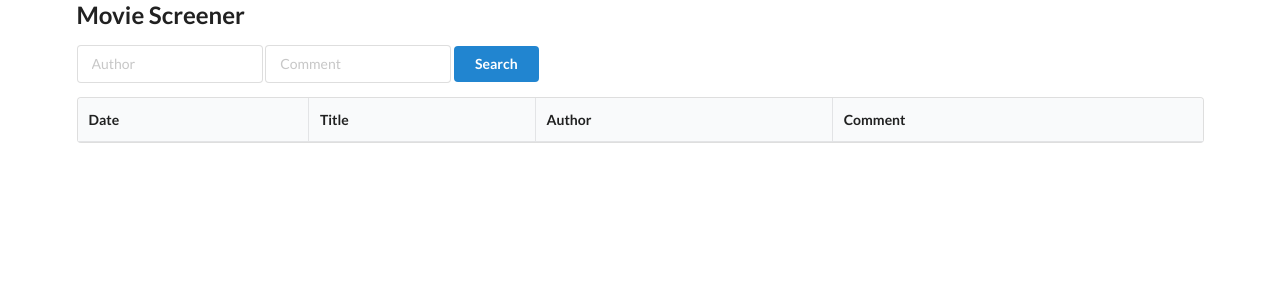
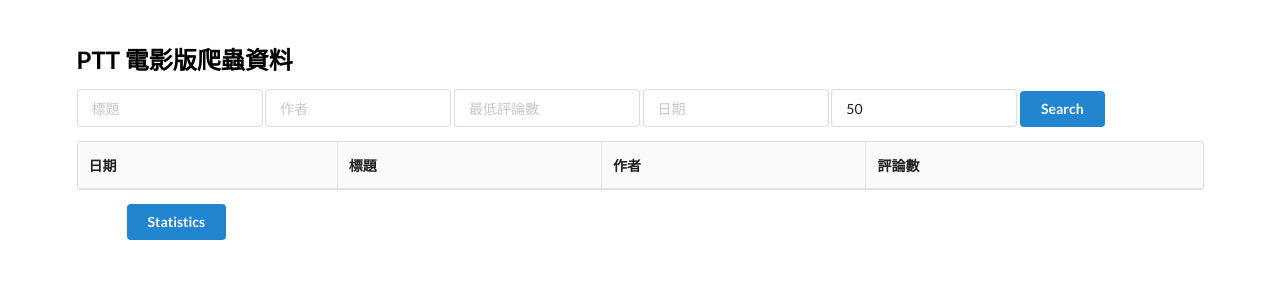
Before and after one commit to yihsuanko/ptt_movie_crawler, a FastAPI app: page / in a window 1280 px wide. Shown: the top 300 px of the page. Run offline with FastAPI, Linux system fonts and the light colour scheme; data comes from the database, SQL or seed files in the repository; data that the repository does not hold is empty; some libraries are stand-ins or nearby versions.

Commit message:
statistics

```diff
--- a/main.py
+++ b/main.py
@@ -1,3 +1,4 @@
+from datetime import datetime
 import models
 # import ptt_crawler
 import pandas as pd
@@ -31,7 +32,7 @@ def get_db():
         db.close()
 
 @app.get("/") # 指定 api 路徑 (get方法)
-def home(request: Request, date = "", title = "", author = "", comment = "", limit: int = 50, page_num: int = 1, db: Session = Depends(get_db)):
+def home(request: Request , date = "", title = "", author = "", comment = "", limit: int = 50, page_num: int = 1, db: Session = Depends(get_db)):
     """
     display the movie creener dashboard / homepage
     """
@@ -41,23 +42,32 @@ def home(request: Request, date = "", title = "", author = "", comment = "", lim
 
     # date_length = ptt_crawler.data_length
     movies= db.query(Movie)
-    # if title != "":
-    #     movies = movies.filter(title in Movie.title)
-
+    if date != "":
+        date_m, date_d = date.split("/")
+        if len(date_m) == 1:
+            date_m = " {}".format(date_m)
+        if len(date_d) == 1:
+            date_d = "0{}".format(date_d)
+        date = date_m + "/" + date_d
+        movies = movies.filter(Movie.date == date)
     if author != "":
         movies = movies.filter(Movie.author == author)
 
     if comment != "":
         movies = movies.filter(Movie.comment > comment)
 
+    if title != "":
+        movies = movies.filter(Movie.title.like("%{}%".format(title)))
+
     skip = (page_num - 1) * limit
     data_length = movies.offset(skip).count()
-    print(data_length)
+    # print(data_length)
     movies = movies.offset(skip).limit(limit)
 
     response = {
         "request": request,
         "movies": movies,
+        "limit": limit,
         "page_num": page_num,
         "pagination":{}
     }
@@ -68,16 +78,16 @@ def home(request: Request, date = "", title = "", author = "", comment = "", lim
         response["pagination"]["next"] = None
 
         if page_num > 1:
-            response["pagination"]["previous"] = f"?page_num={page_num-1}&author={author}&date={date}&comment={comment}"
+            response["pagination"]["previous"] = f"?page_num={page_num-1}&author={author}&date={date}&comment={comment}&limit={limit}"
         else:
             response["pagination"]["previous"] = None
     else:
         if page_num > 1:
-            response["pagination"]["previous"] = f"?page_num={page_num-1}&author={author}&date={date}&comment={comment}"
+            response["pagination"]["previous"] = f"?page_num={page_num-1}&author={author}&date={date}&comment={comment}&limit={limit}"
         else:
             response["pagination"]["previous"] = None
 
-        response["pagination"]["next"] = f"?page_num={page_num+1}&author={author}&date={date}&comment={comment}"
+        response["pagination"]["next"] = f"?page_num={page_num+1}&author={author}&date={date}&comment={comment}&limit={limit}"
 
     # if ma200:
     #     movie = movie.filter(Movie.price > Movie.ma200)
@@ -85,18 +95,6 @@ def home(request: Request, date = "", title = "", author = "", comment = "", lim
     # movies = movies.all()
 
     return templates.TemplateResponse("home.html", response)
-
-# def fetch_movie_data(id: int):
-#     db = SessionLocal()
-
-#     df = pd.DataFrame(ptt_crawler.all_post)
-#     conn = sqlite3.connect('movie.db')  #建立資料庫
-#     cursor = conn.cursor()
-#     conn.commit()
-
-#     #如果資料表存在，就寫入資料，否則建立資料表
-#     df.to_sql('movie', conn, if_exists='replace', index=False)
-#     # db.commit()
 
 @app.post("/movie")  # post get
 def create_movie(movie_request: MovieRequest, background_tasks: BackgroundTasks, db: Session = Depends(get_db)):
@@ -119,8 +117,21 @@ def create_movie(movie_request: MovieRequest, background_tasks: BackgroundTasks,
 @app.get("/statistics")  # post get
 def statistics(request: Request, db: Session = Depends(get_db)):
 
+    conn = sqlite3.connect('movies.db')  #建立資料庫
+    cursor = conn.cursor()
+    data_length = len(pd.read_sql("SELECT * FROM movies", conn))
+    author_num = len(pd.read_sql("SELECT DISTINCT author FROM movies", conn))
+    good_num = len(pd.read_sql("SELECT title FROM movies WHERE title LIKE '[好雷]%'", conn))
+    bad_num = len(pd.read_sql("SELECT title FROM movies WHERE title LIKE '[負雷]%'", conn))
 
-    return{
-        "code":"success",
-        "message": "movie created"
+    response = {
+        "request": request,
+        "data_length": data_length,
+        "author_num": author_num,
+        "good_num": good_num,
+        "bad_num": bad_num,
     }
+
+    return templates.TemplateResponse("statistics.html", response)
+
+app.mount("/static", StaticFiles(directory="./static"), name="static")
--- a/templates/home.html
+++ b/templates/home.html
@@ -1,22 +1,37 @@
 {% extends "layout.html" %}
 
 {% block content %}
+
 <form method="get">
+
     <div class="ui input">
-        <input name="author" type="text" placeholder="Author" value="{{ author or '' }}">
+        <input name="title" type="text" placeholder="標題" value="{{ title or '' }}">
     </div>
 
-    <!-- <div class="ui input">
-        <input name="title" type="text" placeholder="Title" value="{{ title or '' }}">
-    </div> -->
+    <div class="ui input">
+        <input name="author" type="text" placeholder="作者" value="{{ author or '' }}">
+    </div>
 
     <div class="ui input">
-        <input name="comment" type="text" placeholder="Comment" value="{{ comment or '' }}">
+        <input name="comment" type="text" placeholder="最低評論數" value="{{ comment or '' }}">
+    </div>
+
+    <div class="ui input">
+        <input name="date" type="text" placeholder="日期" value="{{ date or '' }}">
+    </div>
+
+    <div class="ui input">
+        <input name="limit" type="text" placeholder="顯示筆數" value="{{ limit or 50 }}">
     </div>
 
     <!-- <div class="ui checkbox">
         <input type="checkbox" name="example">
-        <label>好負雷</label>
+        <label>好雷</label>
+    </div>
+
+    <div class="ui checkbox">
+        <input type="checkbox" name="example">
+        <label>負雷</label>
     </div> -->
 
     <button class="ui button primary">
@@ -27,10 +42,10 @@
 <table class="ui celled table">
     <thead>
       <tr>
-        <th>Date</th>
-        <th>Title</th>
-        <th>Author</th>
-        <th>Comment</th>
+        <th>日期</th>
+        <th>標題</th>
+        <th>作者</th>
+        <th>評論數</th>
       </tr>
     </thead>
     <tbody>
@@ -61,6 +76,10 @@
     </button>
 {%endif%}
 
+<button style="margin-left: 50px" class="ui button blue">
+    <a style="color:white" href="/statistics">Statistics</a>
+</button>
+
 
 
 {% endblock %}
--- a/templates/layout.html
+++ b/templates/layout.html
@@ -1,6 +1,6 @@
 <html>
     <head>
-        <title>Movie Screener</title>
+        <title>PTT 電影版爬蟲資料</title>
         <link rel="stylesheet" href="https://cdn.jsdelivr.net/npm/semantic-ui@2.4.2/dist/semantic.min.css">
         <script src="https://code.jquery.com/jquery-3.1.1.min.js" integrity="sha256-hVVnYaiADRTO2PzUGmuLJr8BLUSjGIZsDYGmIJLv2b8=" crossorigin="anonymous"></script>
         <script src="https://cdn.jsdelivr.net/npm/semantic-ui@2.4.2/dist/semantic.min.js"></script>
@@ -8,7 +8,11 @@
     </head>
     <body>
         <div class="ui container">
-            <h2>Movie Screener</h2>
+            <br>
+            <h2>
+                <a style="color:black" href="/">PTT 電影版爬蟲資料</a>
+            </h2>
+
 
             {% block content %}
             {% endblock %}
```
Also changed, not shown: models.py (+5 -3 lines), templates/statistics.html (added, +54 -0 lines), static/movie.jpg (added).
